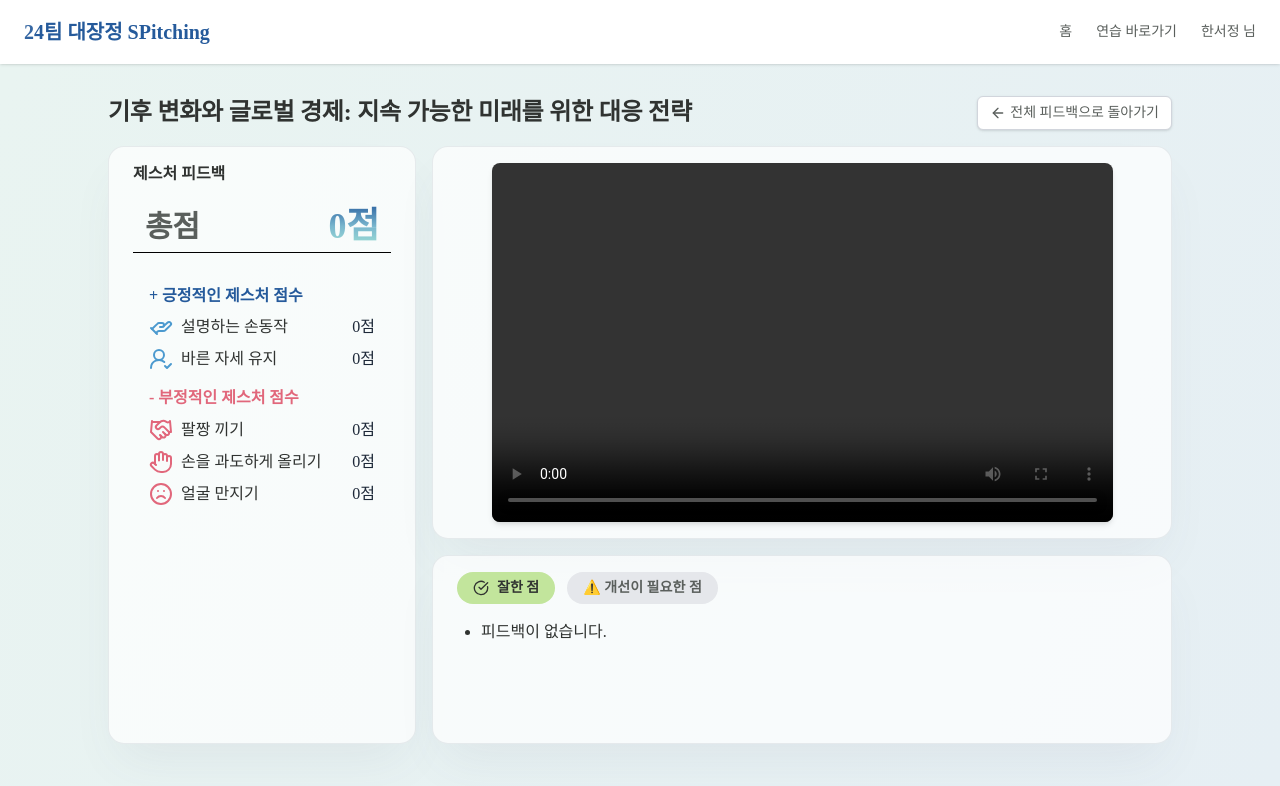
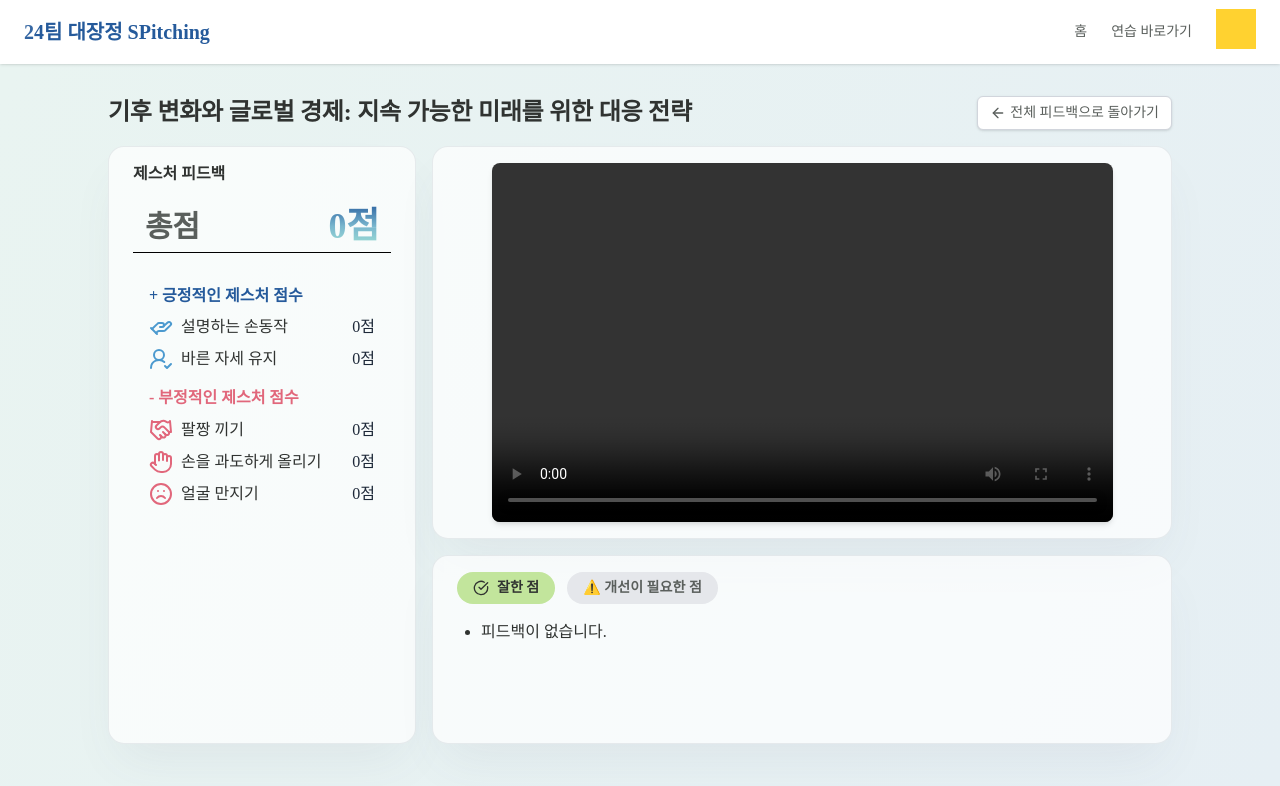
Before and after one commit to xseojungx/SPitching-FE, a React (Vite) app in the folder SPitching/: page /feedback/gesture in a window 1280 px wide. Shown: the top 786 px of the page. Built offline with nearby package versions, Linux system fonts and the light colour scheme; a web font is replaced by a local one.

Commit message:
chore. vercel

```diff
--- a/SPitching/src/components/common/Navbar.tsx
+++ b/SPitching/src/components/common/Navbar.tsx
@@ -1,6 +1,6 @@
 import { useSelector } from 'react-redux';
 import { RootState } from '@/redux/store';
-// import GoogleLoginButton from '../auth/GoogleLoginButton';
+import GoogleLoginButton from '../auth/GoogleLoginButton';
 import { useNavigate } from 'react-router-dom';
 
 const Navbar = () => {
@@ -63,8 +63,8 @@ const Navbar = () => {
           {isLoggedIn ? (
             <button className='transition hover:text-[#255A9B]'>한서정 님</button>
           ) : (
-            // <GoogleLoginButton />
-            <button className='transition hover:text-[#255A9B]'>한서정 님</button>
+            <GoogleLoginButton />
+            // <button className='transition hover:text-[#255A9B]'>한서정 님</button>
           )}
         </div>
       </nav>
```
Also changed, not shown: SPitching/vercel.json.
